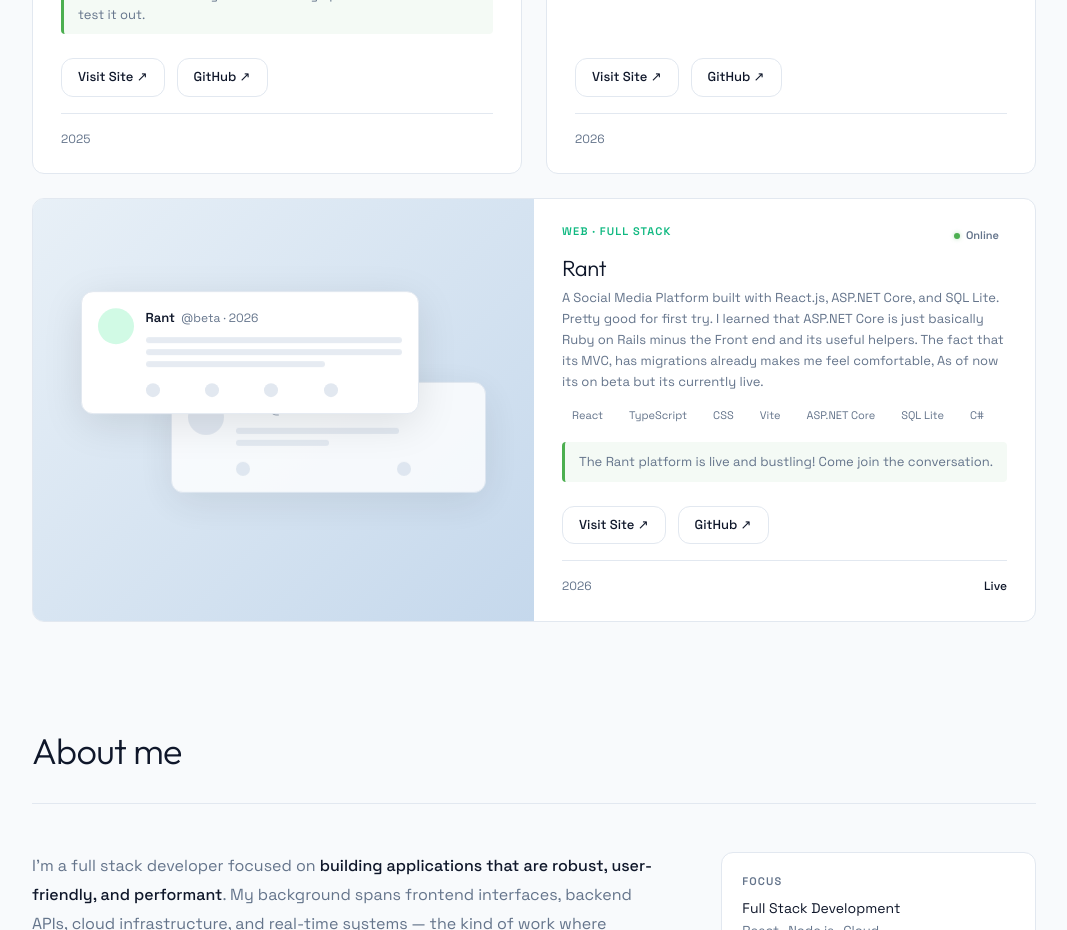
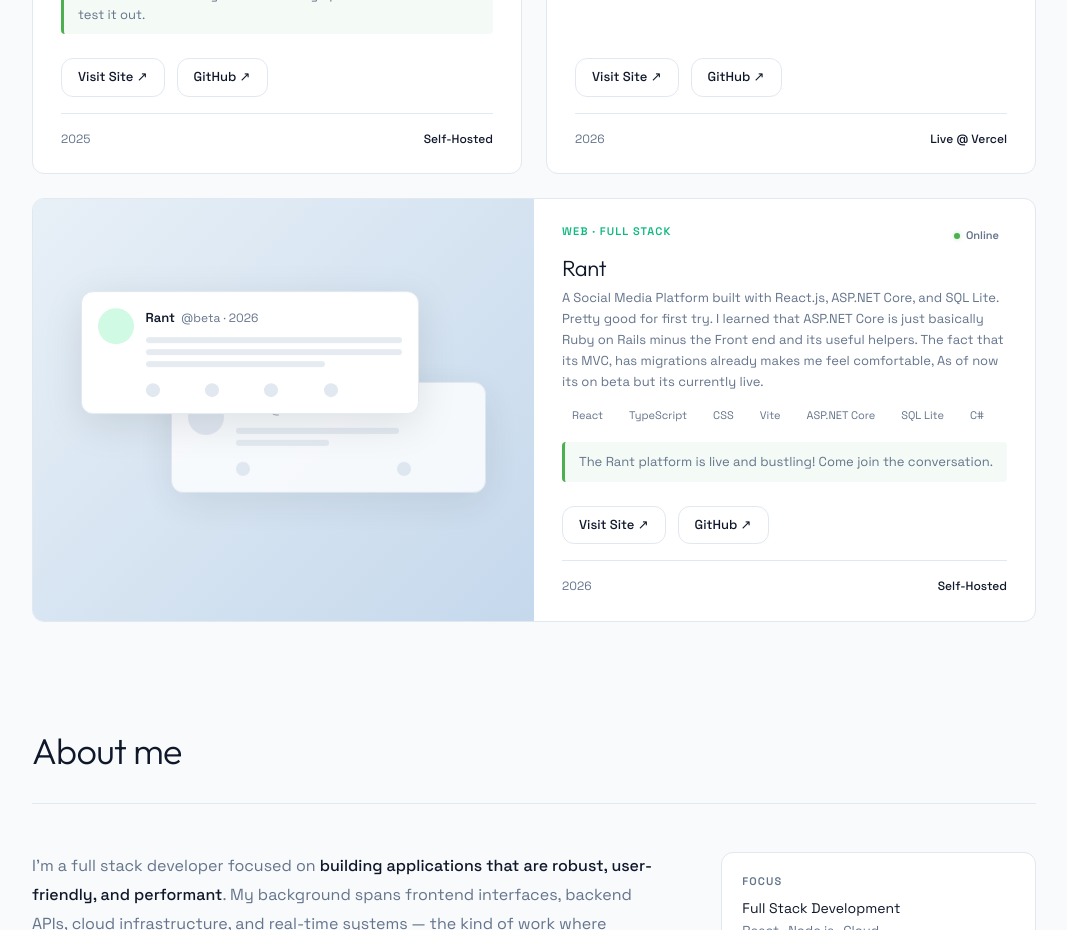
Before and after one commit to hausenlot/hausen_portfolio-v2, a React (Vite) app: page / in a window 1280 px wide. Shown: the part 2120-3050 px from the top of the page, without its empty margins (106-1173 px from the left). Built offline with nearby package versions, Linux system fonts and the light colour scheme.

Commit message:
Updated some information about project deployments

```diff
--- a/src/data/projects.ts
+++ b/src/data/projects.ts
@@ -43,6 +43,7 @@ export const projects: Project[] = [
         tech: ["MongoDB", "Express", "React", "Node", "MinioS3", "RabbitMQ", "Docker", "Nginx", "CloudFlare", "GitHub Actions"],
         category: 'Full Stack · Self Hosted',
         year: '2025',
+        impact: 'Self-Hosted',
         thumbGradient: 'linear-gradient(135deg, #EEF0E8 0%, #CCDBC5 100%)',
         thumbGradientDark: 'linear-gradient(135deg, #151C14 0%, #1A2619 100%)',
         checkUrl: "https://file.polobutporo.xyz/",
@@ -63,6 +64,7 @@ export const projects: Project[] = [
         tech: ["React", "Typescript", "Vite", "WASM", "Piper", "FFmpeg", "Whisper-base"],
         category: 'AI · Client-Side Process · Vercel',
         year: '2026',
+        impact: 'Live @ Vercel',
         thumbGradient: 'linear-gradient(135deg, #F0E8EE 0%, #DCC5DB 100%)',
         thumbGradientDark: 'linear-gradient(135deg, #1C141B 0%, #261A25 100%)',
         descriptionMobile: "No server? No problem. This app runs entirely on your browser using WASM.",
@@ -79,7 +81,7 @@ export const projects: Project[] = [
         tech: ['React', 'TypeScript', 'CSS', 'Vite', 'ASP.NET Core', 'SQL Lite', 'C#'],
         category: 'Web · Full Stack',
         year: '2026',
-        impact: 'Live',
+        impact: 'Self-Hosted',
         thumbGradient: 'linear-gradient(135deg, #E8F0F7 0%, #C5D8EC 100%)',
         thumbGradientDark: 'linear-gradient(135deg, #141C26 0%, #1A2636 100%)',
         repo: 'https://github.com/hausenlot/socmed-backend',
```
